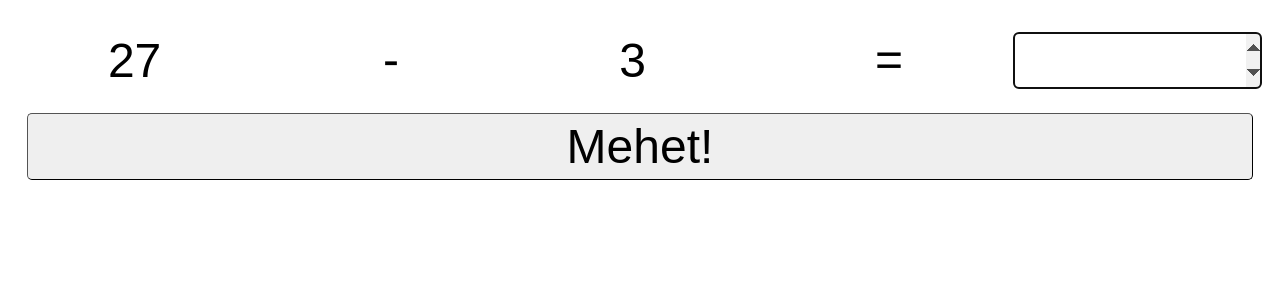
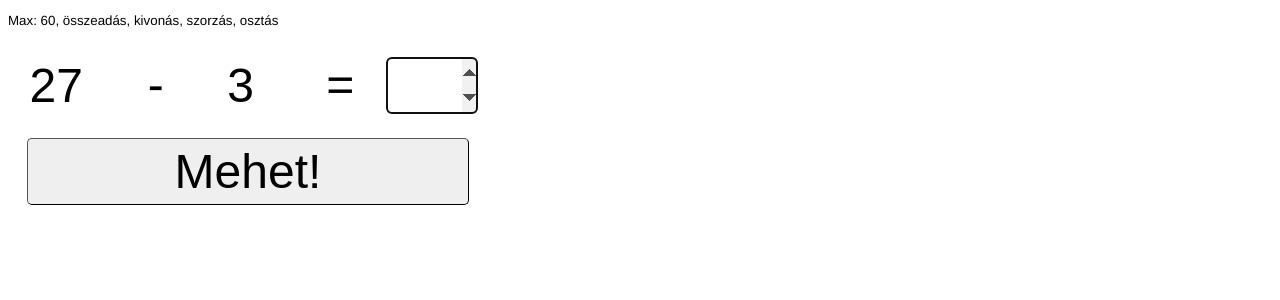
Before and after one commit to kgeri/maths2, a Svelte app: page / in a window 1280 px wide. Shown: the top 300 px of the page. Built offline with nearby package versions, Linux system fonts and the light colour scheme.

Commit message:
op settings, i18n, styling fix

```diff
--- a/src/App.svelte
+++ b/src/App.svelte
@@ -1,9 +1,11 @@
 <script lang="ts">
   import ChallengeForm from "./ChallengeForm.svelte";
   import ResultLog from "./ResultLog.svelte";
+  import SettingsLog from "./SettingsLog.svelte";
 </script>
 
 <main>
+  <SettingsLog />
   <ChallengeForm />
   <ResultLog />
 </main>
--- a/src/ChallengeForm.svelte
+++ b/src/ChallengeForm.svelte
@@ -2,9 +2,11 @@
     import { onMount } from "svelte";
     import ChallengeInput from "./ChallengeInput.svelte";
     import ChallengeValue from "./ChallengeValue.svelte";
+    import i18n from "./i18n";
     import { settings, resultLog } from "./stores";
 
-    const Ops = "+-·:";
+    const max = settings.maxValue;
+    const ops = settings.operations;
 
     let a: number;
     let b: number;
@@ -13,10 +15,12 @@
     let questionIndex: number;
     let response: number;
 
-    export function evaluate() {
+    onMount(next);
+
+    function evaluate() {
         const expected = [a, b, c];
         const actual: any[] = [a, b, c];
-        actual[questionIndex] = response || "<nem válaszolt>";
+        actual[questionIndex] = response || i18n.skipped;
 
         const success = expected.every((v, i) => actual[i] === v);
 
@@ -25,32 +29,29 @@
         next();
     }
 
-    onMount(() => {
-        console.log(`Using settings: ${JSON.stringify(settings)}`);
-        next();
-    });
-
     function next() {
-        const max = settings.maxValue;
-        op = Ops[nextInt(0, Ops.length)];
-        switch (op) {
-            case "+":
+        switch (ops[nextInt(0, ops.length)]) {
+            case "a": // add
                 a = nextInt(1, max);
+                op = "+";
                 b = nextInt(1, max - a);
                 c = a + b;
                 break;
-            case "-":
+            case "s": // sub
                 a = nextInt(1, max);
+                op = "-";
                 b = nextInt(1, a);
                 c = a - b;
                 break;
-            case "·":
+            case "m": // mul
                 a = nextInt(1, 10);
+                op = "·";
                 b = nextInt(0, max / a);
                 c = a * b;
                 break;
-            case ":":
+            case "d":
                 b = nextInt(1, max / 3);
+                op = ":";
                 a = b * nextInt(1, max / b);
                 c = a / b;
                 break;
@@ -71,7 +72,7 @@
     {:else}
         <ChallengeValue value={a} />{op}<ChallengeValue value={b} />=<ChallengeInput bind:response />
     {/if}
-    <input type="submit" value="Mehet!" />
+    <input type="submit" value={i18n.submit} />
 </form>
 
 <style>
--- /dev/null
+++ b/src/SettingsLog.svelte
@@ -0,0 +1,10 @@
+<script lang="ts">
+    import { settings } from "./stores";
+    import i18n from "./i18n";
+
+    const opNames = [...settings.operations].map((op) => i18n.operations[op]);
+</script>
+
+<small>
+    Max: {settings.maxValue}, {opNames.join(", ")}
+</small>
--- a/src/app.css
+++ b/src/app.css
@@ -12,7 +12,7 @@ body {
 
 form {
   position: relative;
-  margin: 0 auto;
+  max-width: 10em;
   padding: 0.2em;
   box-sizing: border-box;
 }
--- /dev/null
+++ b/src/i18n.ts
@@ -0,0 +1,10 @@
+export default {
+    submit: "Mehet!",
+    skipped: "<nem válaszolt>",
+    operations: {
+        "a": "összeadás",
+        "s": "kivonás",
+        "m": "szorzás",
+        "d": "osztás",
+    },
+};
--- a/src/stores.ts
+++ b/src/stores.ts
@@ -6,8 +6,10 @@ export const resultLog: Writable<string[]> = writable([]);
 
 export interface Settings {
     maxValue: number;
+    operations: string;
 }
 
 export const settings = <Settings>{
-    maxValue: Number(urlParams.get('m')) || 60
+    maxValue: Number(urlParams.get('max')) || 60,
+    operations: urlParams.get('ops') || 'asmd',
 };
```
